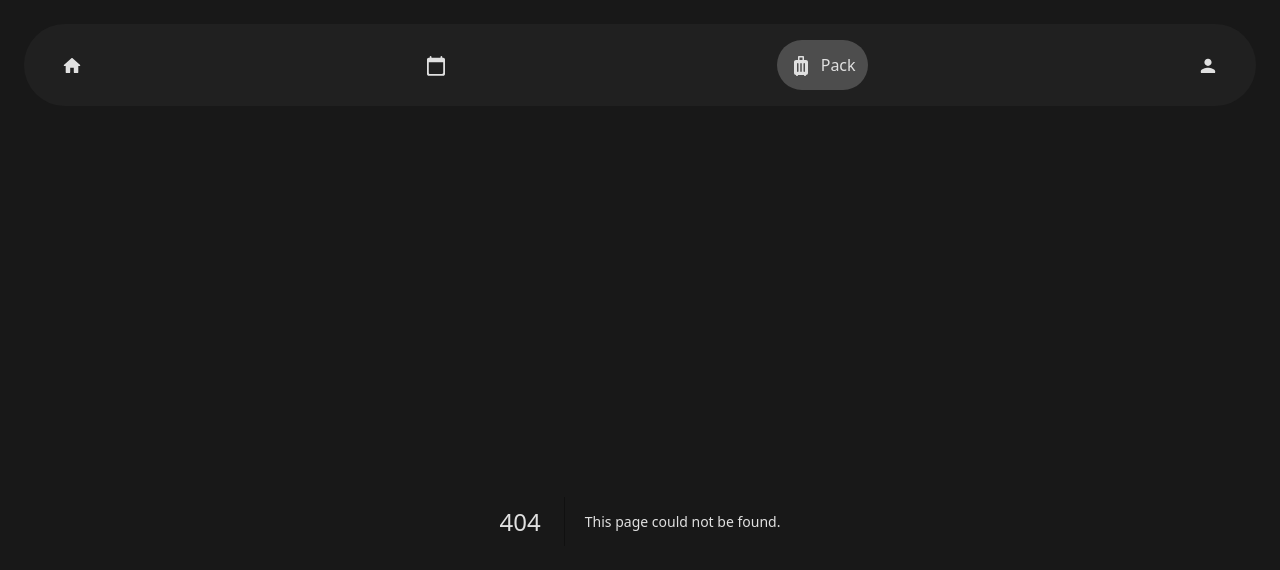
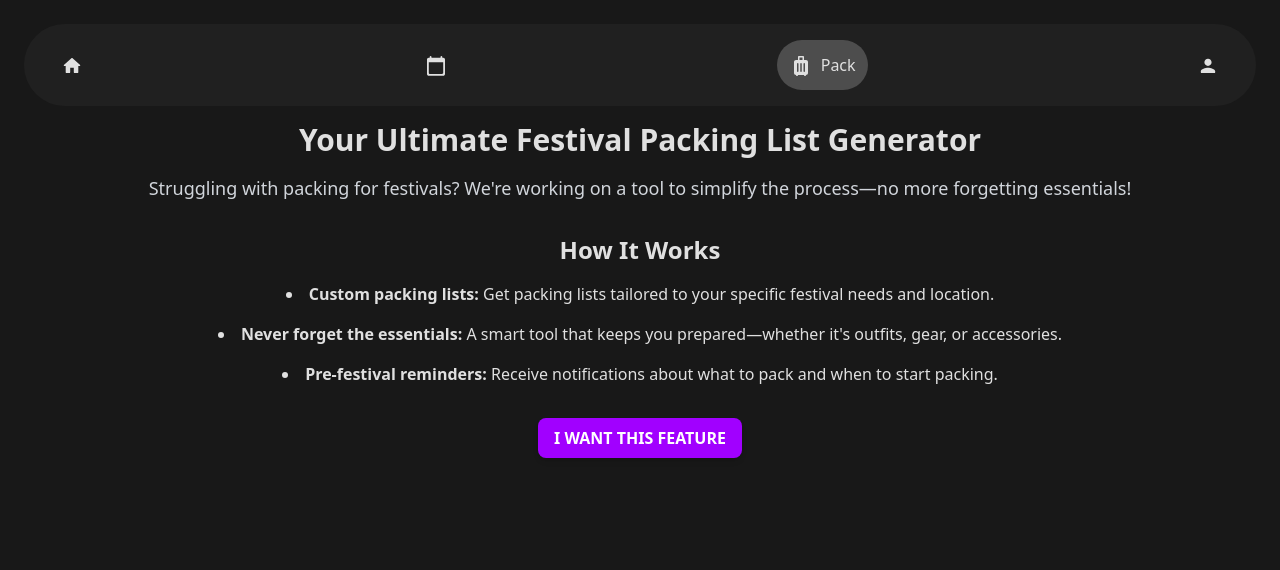
Before and after one commit to RabowNicholas/rave_budget_app, a Next.js app: page /pack in a window 1280 px wide. Before the commit this address had no page. Shown: the top 570 px of the page. Built offline with nearby package versions, Linux system fonts and the light colour scheme.

Commit message:
packing list interest page

```diff
--- a/app/_components/ComingSoon.tsx
+++ /dev/null
@@ -1,7 +0,0 @@
-export default function ComingSoon({
-  componentName,
-}: {
-  componentName: string;
-}) {
-  return <div>{componentName} coming soon...</div>;
-}
--- /dev/null
+++ b/app/pack/page.tsx
@@ -0,0 +1,48 @@
+"use client";
+
+import { useRouter } from "next/navigation";
+
+export default function PackingListInterestPage() {
+  const router = useRouter();
+
+  const handleCTAClick = async () => {
+    await fetch("/api/interest/packing-list", { method: "POST" });
+    router.push("/");
+  };
+
+  return (
+    <div className="flex flex-col items-center justify-center text-center gap-8">
+      <div>
+        <h1 className="text-3xl font-bold mb-4">
+          Your Ultimate Festival Packing List Generator
+        </h1>
+        <p className="text-lg text-gray-300">
+          Struggling with packing for festivals? We're working on a tool to
+          simplify the process—no more forgetting essentials!
+        </p>
+      </div>
+
+      <div>
+        <h2 className="text-2xl font-bold mb-4">How It Works</h2>
+        <ul className="list-disc list-inside space-y-4">
+          <li>
+            <strong>Custom packing lists:</strong> Get packing lists tailored to
+            your specific festival needs and location.
+          </li>
+          <li>
+            <strong>Never forget the essentials:</strong> A smart tool that
+            keeps you prepared—whether it's outfits, gear, or accessories.
+          </li>
+          <li>
+            <strong>Pre-festival reminders:</strong> Receive notifications about
+            what to pack and when to start packing.
+          </li>
+        </ul>
+      </div>
+
+      <button onClick={handleCTAClick} className="button-primary-filled">
+        i want this feature
+      </button>
+    </div>
+  );
+}
--- a/app/packing/page.tsx
+++ /dev/null
@@ -1,5 +0,0 @@
-import ComingSoon from "../_components/ComingSoon";
-
-export default function Page() {
-  return <ComingSoon componentName="packing-list" />;
-}
```
